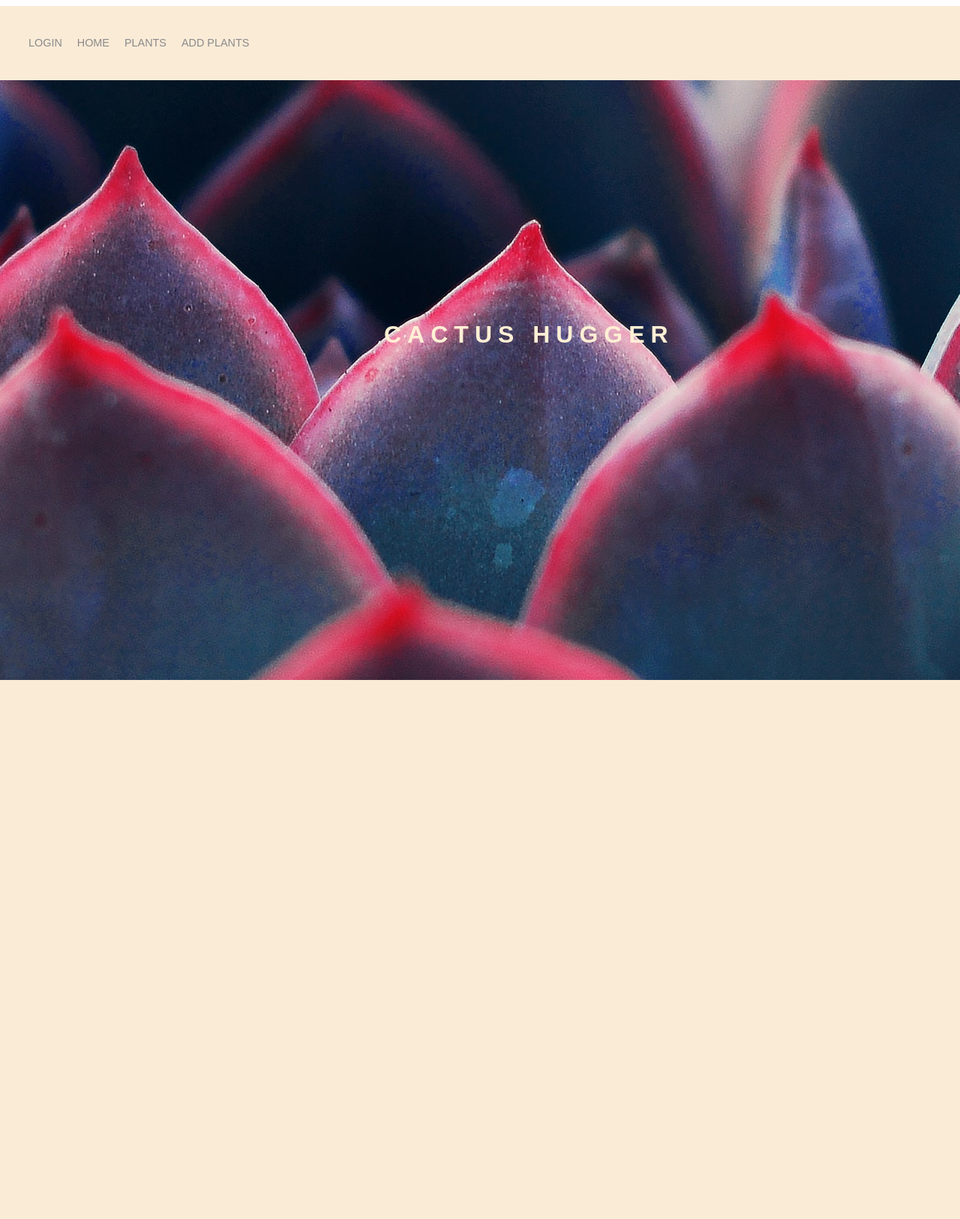
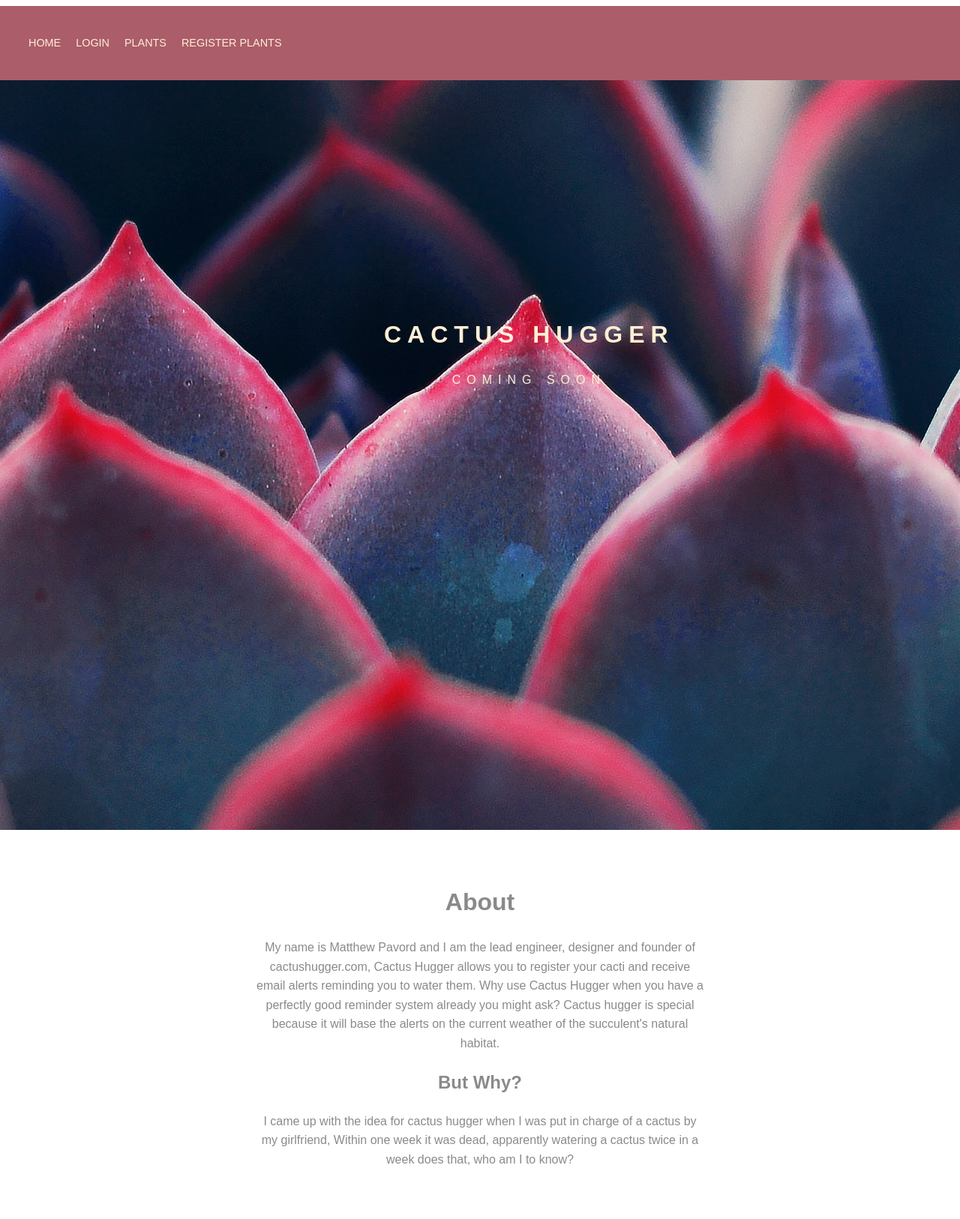
Before and after one commit to mattpavord/cactus, a Django app: page /raincheck/ in a window 1280 px wide. Shown: the whole page at 75% size. Before the commit the page ends 907 px from the top, so only its background shows below. Run offline with Django 3.2, Linux system fonts and the light colour scheme; a user stored in the database is signed in; data comes from the database, SQL or seed files in the repository.

Commit message:
Banging landing page, add signup link on login page

```diff
--- a/cactushugger/urls.py
+++ b/cactushugger/urls.py
@@ -1,10 +1,13 @@
 from django.contrib import admin
 from django.urls import path, include
+from django.views.generic import RedirectView
+
 from registration import views as core_views
 
 urlpatterns = [
     path('admin/', admin.site.urls),
     path('raincheck/', include('raincheck.urls')),
     path('signup/', core_views.signup, name='signup'),
+    path('', RedirectView.as_view(url='raincheck/', permanent=True)),
     path('login/', core_views.AdminLogin.as_view(), name='login'),
 ]
--- a/raincheck/static/css/styles.css
+++ b/raincheck/static/css/styles.css
@@ -4,7 +4,7 @@
     display: flex;
     justify-content: space-between;
     padding: 38px;
-    background: antiquewhite;
+    background: #ab5d6a;
 }
 
 .left-side {
@@ -24,7 +24,7 @@
 }
 
 .nav-link-wrapper a {
-    color: #8a8a8a;
+    color: papayawhip;
     text-decoration: none;
     transition: color 0.5s;
 }
@@ -49,8 +49,8 @@
 
 /* Home page */
 
-.home-page {
-    padding-bottom: 800px;
+.home-image {
+    padding-bottom: 1000px;
     background-image: url("../raincheck/media/night_succulent.jpg");
     background-attachment: fixed;
     background-position: center;
@@ -67,6 +67,16 @@
     text-transform: uppercase;
     color: papayawhip;
     letter-spacing: 8px;
+    text-align: center;
+}
+
+.center {
+    text-align:center;
+    margin: auto;
+    padding-top: 50px;
+    color: #8a8a8a;
+    max-width: 600px;
+    padding-bottom: 50px;
 }
 
 
@@ -76,6 +86,9 @@
     max-width: 500px;
     padding: 20px;
     width: 100%;
+    position: absolute;
+    left: 30%;
+    line-height: 200%;
 }
 
 input[type=text], input[type=password], select, textarea{
--- a/raincheck/templates/base_generic.html
+++ b/raincheck/templates/base_generic.html
@@ -13,16 +13,16 @@
             <div class="nav-bar">
                 <div class="left-side">
                     <div class="nav-link-wrapper">
-                        <a href="{% url 'login' %}">Login</a>
+                        <a href="{% url 'index' %}">Home</a>
                     </div>
                     <div class="nav-link-wrapper">
-                        <a href="{% url 'index' %}">Home</a>
+                        <a href="{% url 'login' %}">Login</a>
                     </div>
                     <div class="nav-link-wrapper">
                         <a href="{% url 'plants' %}">Plants</a>
                     </div>
                     <div class="nav-link-wrapper">
-                        <a href="{% url 'plant-register' %}">Add plants</a>
+                        <a href="{% url 'plant-register' %}">Register plants</a>
                     </div>
                 </div>
             </div>
--- a/raincheck/templates/index.html
+++ b/raincheck/templates/index.html
@@ -1,10 +1,25 @@
 {% extends "base_generic.html" %}
 
 {% block content %}
-    <div class="home-page" id="home">
+    <div class="home-image" id="home">
         <div class="home-page-box">
             <h1>Cactus hugger</h1>
+            Coming Soon
         </div>
+    </div>
+    <div class="center">
+        <h1>About</h1>
+        <p>
+            My name is Matthew Pavord and I am the lead engineer, designer and founder of cactushugger.com,
+            Cactus Hugger allows you to register your cacti and receive email alerts reminding you to water them.
+            Why use Cactus Hugger when you have a perfectly good reminder system already you might ask?
+            Cactus hugger is special because it will base the alerts on the current weather of the succulent's natural habitat.
+        </p>
+        <h2>But Why?</h2>
+        <p>
+            I came up with the idea for cactus hugger when I was put in charge of a cactus by my girlfriend,
+            Within one week it was dead, apparently watering a cactus twice in a week does that, who am I to know?
+        </p>
     </div>
 {#    {%  load static %} <img src="{% static "raincheck/media/night_succulent.jpg" %}" alt="home"/>#}
 {% endblock %}
--- a/registration/templates/login.html
+++ b/registration/templates/login.html
@@ -9,6 +9,7 @@
 
           <input type="submit" name="submit">
         </form>
+        <a href="{% url 'signup'%}">Signup</a>
     </div>
 
 {%  endblock %}
```
Also changed, not shown: registration/templates/signup.html (+7 -6 lines).
